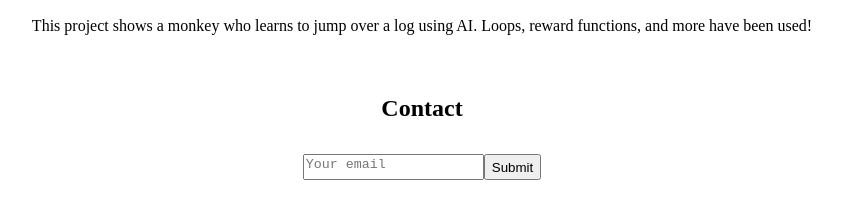
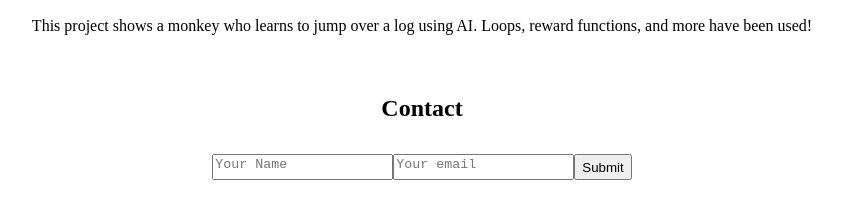
Before and after one commit to Maikubs/LAB20-Website, a plain HTML site: page index.html in a window 1280 px wide. Shown: the part 1991-2191 px from the top of the page, without its empty margins (218-1060 px from the left). Drawn offline with Linux system fonts and the light colour scheme.

Commit message:
Update index.html

```diff
--- a/index.html
+++ b/index.html
@@ -29,6 +29,7 @@
 
     <h2 id="contact">Contact</h2>
     <div>
+      <textarea placeholder="Your Name"></textarea>
       <textarea placeholder="Your email"></textarea>
       <button>Submit</button>
     </div>
```
